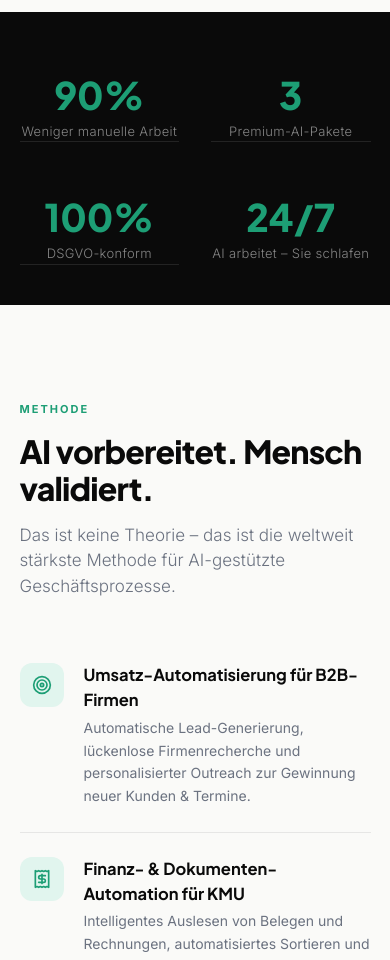
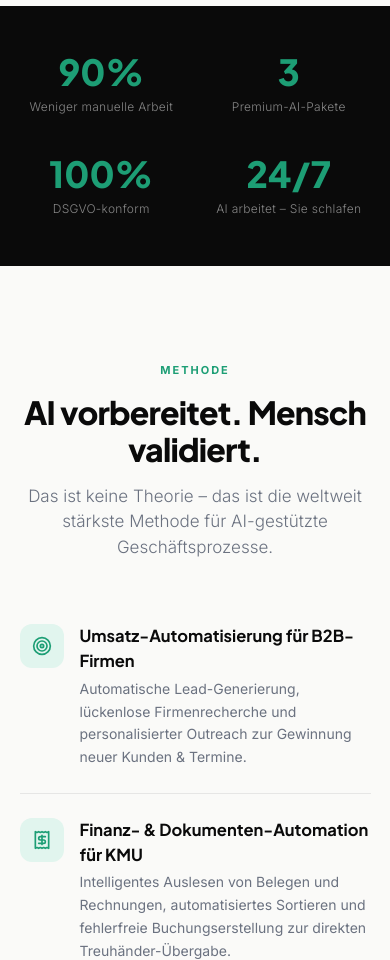
Before and after one commit to syedasgharkazmi/Klar-Solution, a React (Vite) app: page / in a window 390 px wide. Shown: the part 1040-2000 px from the top of the page. Built offline with nearby package versions, Linux system fonts and the light colour scheme.

Commit message:
feat: implement dynamic SEO and update pricing
- Added dynamic meta tag updates to support localized SEO across languages
- Updated pricing configuration in translations to reflect current rates

```diff
--- a/src/App.tsx
+++ b/src/App.tsx
@@ -27,7 +27,7 @@ import {
 } from 'lucide-react';
 import { motion, AnimatePresence } from 'motion/react';
 import Logo from './components/Logo';
-import { translations } from './translations';
+import { translations, seoTranslations } from './translations';
 
 export default function App() {
   const [lang, setLang] = useState<'de' | 'en' | 'zh' | 'es' | 'fr'>('de');
@@ -36,6 +36,48 @@ export default function App() {
   const [isFormOpen, setIsFormOpen] = useState(false);
   const [formType, setFormType] = useState<'demo' | 'question'>('demo');
   const [scrollProgress, setScrollProgress] = useState(0);
+
+  // Dynamic SEO meta-update when language changes
+  useEffect(() => {
+    const seo = seoTranslations[lang] || seoTranslations.de;
+
+    // Update tab title
+    document.title = seo.title;
+
+    // Update standard meta tags
+    const descMeta = document.querySelector('meta[name="description"]');
+    if (descMeta) {
+      descMeta.setAttribute('content', seo.description);
+    }
+
+    const keywordsMeta = document.getElementById('seo-keywords');
+    if (keywordsMeta) {
+      keywordsMeta.setAttribute('content', seo.keywords);
+    }
+
+    // Update Open Graph tags
+    const ogTitle = document.getElementById('og-title');
+    if (ogTitle) {
+      ogTitle.setAttribute('content', seo.title);
+    }
+    const ogDesc = document.getElementById('og-description');
+    if (ogDesc) {
+      ogDesc.setAttribute('content', seo.description);
+    }
+
+    // Update Twitter Card tags
+    const twTitle = document.getElementById('twitter-title');
+    if (twTitle) {
+      twTitle.setAttribute('content', seo.title);
+    }
+    const twDesc = document.getElementById('twitter-description');
+    if (twDesc) {
+      twDesc.setAttribute('content', seo.description);
+    }
+
+    // Update html lang attribute
+    document.documentElement.lang = lang;
+  }, [lang]);
 
   // Track scroll position to update the progress bar at the top of the navbar
   useEffect(() => {
@@ -133,7 +175,7 @@ export default function App() {
         </a>
 
         {/* Desktop Links */}
-        <ul className="hidden md:flex items-center gap-[28px] list-none" id="nav-desktop-links">
+        <ul className="hidden lg:flex items-center gap-[28px] list-none" id="nav-desktop-links">
           <li>
             <a href="#how" className="text-[13px] text-brand-muted hover:text-brand-black font-medium transition-colors font-sans" id="nav-link-how">
               {t.nav.howItWorks}
@@ -367,13 +409,13 @@ export default function App() {
         </div>
 
         {/* HERO VISUAL - DIGITAL CONTROL PANEL */}
-        <div className="lg:col-span-5 bg-brand-card border border-brand-black/8 rounded-2xl p-6.5 shadow-xl shadow-brand-black/5 relative group transition-all" id="hero-visual-card">
+        <div className="lg:col-span-5 bg-brand-card border border-brand-black/8 rounded-2xl p-6 sm:p-8 shadow-xl shadow-brand-black/5 relative group transition-all" id="hero-visual-card">
           <div className="absolute top-4 right-4 flex gap-1.5" id="visual-dots">
             <span className="w-2 h-2 rounded-full bg-red-400" />
             <span className="w-2 h-2 rounded-full bg-yellow-400" />
             <span className="w-2 h-2 rounded-full bg-green-400" />
           </div>
-          <div className="text-[11.5px] font-bold tracking-widest text-brand-muted uppercase mb-4.5 font-sans" id="visual-label">
+          <div className="text-[11.5px] font-bold tracking-widest text-brand-muted uppercase mb-4 font-sans" id="visual-label">
             {t.hero.visualTitle}
           </div>
 
@@ -409,51 +451,51 @@ export default function App() {
               <div className="font-display text-[13.5px] font-bold text-white mb-0.5">{t.hero.all4Packages}</div>
               <div className="text-[10.5px] text-accent font-semibold">{t.hero.youSave}</div>
             </div>
-            <div className="font-display text-[18px] font-extrabold text-accent">CHF 490</div>
+            <div className="font-display text-[18px] font-extrabold text-accent">CHF 710</div>
           </div>
         </div>
       </section>
 
       {/* STATS STRIP */}
-      <section className="bg-brand-black text-brand-white py-10 px-[5%]" id="stats">
-        <div className="max-w-[1240px] mx-auto grid grid-cols-2 md:grid-cols-4 gap-8 divide-y md:divide-y-0 md:divide-x divide-white/10" id="stats-grid">
-          <div className="text-center pt-6 md:pt-0" id="stat-1">
-            <div className="font-display text-[38px] sm:text-[44px] font-extrabold text-accent leading-none mb-2">{t.stats.lessWork}</div>
-            <div className="text-[13px] text-white/50 font-sans font-light tracking-wide">{t.stats.lessWorkLabel}</div>
+      <section className="bg-brand-black text-brand-white py-12 px-[5%]" id="stats">
+        <div className="max-w-[1240px] mx-auto grid grid-cols-2 lg:grid-cols-4 gap-y-10 gap-x-6" id="stats-grid">
+          <div className="text-center" id="stat-1">
+            <div className="font-display text-[36px] sm:text-[44px] font-extrabold text-accent leading-none mb-2">{t.stats.lessWork}</div>
+            <div className="text-[12px] sm:text-[13px] text-white/50 font-sans font-light tracking-wide max-w-[180px] mx-auto">{t.stats.lessWorkLabel}</div>
           </div>
-          <div className="text-center pt-6 md:pt-0" id="stat-2">
-            <div className="font-display text-[38px] sm:text-[44px] font-extrabold text-accent leading-none mb-2">{t.stats.packagesCount}</div>
-            <div className="text-[13px] text-white/50 font-sans font-light tracking-wide">{t.stats.packagesCountLabel}</div>
+          <div className="text-center" id="stat-2">
+            <div className="font-display text-[36px] sm:text-[44px] font-extrabold text-accent leading-none mb-2">{t.stats.packagesCount}</div>
+            <div className="text-[12px] sm:text-[13px] text-white/50 font-sans font-light tracking-wide max-w-[180px] mx-auto">{t.stats.packagesCountLabel}</div>
           </div>
-          <div className="text-center pt-6 md:pt-0" id="stat-3">
-            <div className="font-display text-[38px] sm:text-[44px] font-extrabold text-accent leading-none mb-2">{t.stats.compliant}</div>
-            <div className="text-[13px] text-white/50 font-sans font-light tracking-wide">{t.stats.compliantLabel}</div>
+          <div className="text-center" id="stat-3">
+            <div className="font-display text-[36px] sm:text-[44px] font-extrabold text-accent leading-none mb-2">{t.stats.compliant}</div>
+            <div className="text-[12px] sm:text-[13px] text-white/50 font-sans font-light tracking-wide max-w-[180px] mx-auto">{t.stats.compliantLabel}</div>
           </div>
-          <div className="text-center pt-6 md:pt-0" id="stat-4">
-            <div className="font-display text-[38px] sm:text-[44px] font-extrabold text-accent leading-none mb-2">{t.stats.uptime}</div>
-            <div className="text-[13px] text-white/50 font-sans font-light tracking-wide">{t.stats.uptimeLabel}</div>
+          <div className="text-center" id="stat-4">
+            <div className="font-display text-[36px] sm:text-[44px] font-extrabold text-accent leading-none mb-2">{t.stats.uptime}</div>
+            <div className="text-[12px] sm:text-[13px] text-white/50 font-sans font-light tracking-wide max-w-[180px] mx-auto">{t.stats.uptimeLabel}</div>
           </div>
         </div>
       </section>
 
       {/* METHOD SECTION (HOW IT WORKS) */}
       <section className="px-[5%] py-24 max-w-[1200px] mx-auto scroll-mt-20" id="how">
-        <div className="text-accent text-[11px] font-bold tracking-[2px] uppercase mb-4 font-sans" id="how-tag">
+        <div className="text-accent text-[11px] font-bold tracking-[2px] uppercase mb-4 font-sans text-center lg:text-left" id="how-tag">
           {t.method.tag}
         </div>
-        <h2 className="font-display text-[32px] md:text-[42px] font-extrabold tracking-tight leading-[1.15] mb-4" id="how-heading">
+        <h2 className="font-display text-[32px] md:text-[42px] font-extrabold tracking-tight leading-[1.15] mb-4 text-center lg:text-left max-w-[700px] mx-auto lg:mx-0" id="how-heading">
           {t.method.title}
         </h2>
-        <p className="text-[17px] text-brand-muted font-light max-w-[580px] mb-16 font-sans" id="how-lead">
+        <p className="text-[17px] text-brand-muted font-light max-w-[580px] mb-16 font-sans text-center lg:text-left mx-auto lg:mx-0" id="how-lead">
           {t.method.lead}
         </p>
 
         <div className="grid grid-cols-1 lg:grid-cols-12 gap-12 lg:gap-20" id="how-grid">
           {/* Left Flow Column */}
-          <div className="lg:col-span-7 flex flex-col divide-y divide-brand-black/8" id="how-flow-steps">
+          <div className="lg:col-span-7 flex flex-col divide-y divide-brand-black/8 lg:self-start" id="how-flow-steps">
 
             {/* Step 1 */}
-            <div className="flex gap-5 py-6 first:pt-0 last:pb-0" id="flow-step-1">
+            <div className="flex items-start text-left gap-4 sm:gap-5 py-6 first:pt-0 last:pb-0" id="flow-step-1">
               <div className="w-11 h-11 rounded-xl bg-accent-light shrink-0 flex items-center justify-center text-accent">
                 <Target size={20} />
               </div>
@@ -470,7 +512,7 @@ export default function App() {
             </div>
 
             {/* Step 2 */}
-            <div className="flex gap-5 py-6 last:pb-0" id="flow-step-2">
+            <div className="flex items-start text-left gap-4 sm:gap-5 py-6 last:pb-0" id="flow-step-2">
               <div className="w-11 h-11 rounded-xl bg-accent-light shrink-0 flex items-center justify-center text-accent">
                 <Receipt size={20} />
               </div>
@@ -485,8 +527,9 @@ export default function App() {
                 </p>
               </div>
             </div>
-                   {/* Step 3 */}
-            <div className="flex gap-5 py-6 last:pb-0" id="flow-step-3">
+
+            {/* Step 3 */}
+            <div className="flex items-start text-left gap-4 sm:gap-5 py-6 last:pb-0" id="flow-step-3">
               <div className="w-11 h-11 rounded-xl bg-accent-light shrink-0 flex items-center justify-center text-accent">
                 <BarChart3 size={20} />
               </div>
@@ -559,13 +602,13 @@ export default function App() {
 
           {/* Pricing Grid */}
           <div className="grid grid-cols-1 md:grid-cols-2 lg:grid-cols-3 gap-6 mb-12" id="packages-grid">
-            {pkgs.map((pkg) => {
+            {pkgs.map((pkg, index) => {
               const IconComp = pkg.icon;
               const isHighlighted = highlightedCardId === pkg.id;
               return (
                 <div
                   key={pkg.id}
-                  className={`bg-brand-card border rounded-2xl p-7 flex flex-col justify-between transition-all duration-300 relative hover:shadow-xl hover:-translate-y-1 ${isHighlighted ? 'ring-4 ring-accent shadow-2xl border-accent scale-[1.02]' : 'border-brand-black/8'}`}
+                  className={`bg-brand-card border rounded-2xl p-7 flex flex-col justify-between transition-all duration-300 relative hover:shadow-xl hover:-translate-y-1 ${isHighlighted ? 'ring-4 ring-accent shadow-2xl border-accent scale-[1.02]' : 'border-brand-black/8'} ${index === 2 ? 'md:col-span-2 md:max-w-md md:mx-auto lg:col-span-1 lg:max-w-none w-full' : ''}`}
                   id={pkg.id}
                 >
                   <div>
@@ -629,7 +672,7 @@ export default function App() {
 
               <div className="flex items-baseline gap-1.5 mb-1" id="bundle-price-row">
                 <span className="text-[18px] text-white/50">CHF</span>
-                <span className="font-display text-[48px] sm:text-[56px] font-extrabold text-accent leading-none">490</span>
+                <span className="font-display text-[48px] sm:text-[56px] font-extrabold text-accent leading-none">710</span>
               </div>
               <div className="text-[13px] text-white/40 mb-8 font-sans">
                 {t.packs.insteadOf}
@@ -970,7 +1013,7 @@ export default function App() {
                           <option value={t.p1.name}>{t.p1.name} (CHF {t.p1.price}/mo)</option>
                           <option value={t.p2.name}>{t.p2.name} (CHF {t.p2.price}/mo)</option>
                           <option value={t.p3.name}>{t.p3.name} (CHF {t.p3.price}/mo)</option>
-                          <option value="Bundle - All 3 AI packages">All 3 Packages Bundle (CHF 490/mo)</option>
+                          <option value="Bundle - All 3 AI packages">All 3 Packages Bundle (CHF 710/mo)</option>
                         </select>
                         <ChevronDown className="absolute right-4 top-1/2 -translate-y-1/2 text-brand-muted pointer-events-none" size={16} />
                       </div>
--- a/src/translations.ts
+++ b/src/translations.ts
@@ -175,7 +175,7 @@ export const translations: Record<string, LanguageContent> = {
       startNow: "Jetzt starten",
       bestOffer: "BESTES ANGEBOT",
       bundleSave: "✓ Sie sparen CHF 87 pro Monat",
-      insteadOf: "/ Monat statt CHF 577",
+      insteadOf: "/ Monat statt CHF 797",
       bundleRequest: "Bundle anfragen",
       serviceAccount: "Dedizierter Account Manager",
       uptime: "SLA & 99,9% Uptime",
@@ -337,7 +337,7 @@ export const translations: Record<string, LanguageContent> = {
       startNow: "Get started",
       bestOffer: "BEST DEAL",
       bundleSave: "✓ You save CHF 87 per month",
-      insteadOf: "/ month instead of CHF 577",
+      insteadOf: "/ month instead of CHF 797",
       bundleRequest: "Request Bundle",
       serviceAccount: "Dedicated Account Manager",
       uptime: "SLA & 99.9% Uptime",
@@ -499,7 +499,7 @@ export const translations: Record<string, LanguageContent> = {
       startNow: "立即开启",
       bestOffer: "最强推荐套件",
       bundleSave: "✓ 尊享高级优惠立减 CHF 87 / 月",
-      insteadOf: "/ 月 (原价 CHF 577)",
+      insteadOf: "/ 月 (原价 CHF 797)",
       bundleRequest: "咨询全能套件",
       serviceAccount: "尊享 VIP 客户成功经理",
       uptime: "卓越 SLA 与 99.9% 稳定在线",
@@ -661,7 +661,7 @@ export const translations: Record<string, LanguageContent> = {
       startNow: "Iniciar ahora",
       bestOffer: "MEJOR OFERTA",
       bundleSave: "✓ Ahorra CHF 87 al mes",
-      insteadOf: "/ mes en vez de CHF 577",
+      insteadOf: "/ mes en vez de CHF 797",
       bundleRequest: "Reservar Bundle",
       serviceAccount: "Gerente de cuentas dedicado",
       uptime: "SLA y disponibilidad del 99,9%",
@@ -823,7 +823,7 @@ export const translations: Record<string, LanguageContent> = {
       startNow: "Démarrer",
       bestOffer: "MEILLEURE OFFRE",
       bundleSave: "✓ Économisez CHF 87 par mois",
-      insteadOf: "/ mois au lieu de CHF 577",
+      insteadOf: "/ mois au lieu de CHF 797",
       bundleRequest: "Réserver le Bundle",
       serviceAccount: "Gestionnaire de compte attitré",
       uptime: "SLA et disponibilité de 99,9%",
@@ -935,3 +935,31 @@ export const translations: Record<string, LanguageContent> = {
     }
   }
 };
+
+export const seoTranslations = {
+  de: {
+    title: "klar solution | Premium AI-Automation & Prozessoptimierung",
+    description: "Sparen Sie bis zu 90% manuelle Arbeit mit DSGVO-konformer AI-Automation für B2B-Sales, Finanzen & Dokumenten-Verarbeitung sowie BI-Intelligence in der Schweiz.",
+    keywords: "AI Automation, DSGVO, B2B Lead Generierung, Finanz Automation, Belege auslesen, Business Intelligence Schweiz, Human-in-the-Loop, Prozessoptimierung"
+  },
+  en: {
+    title: "klar solution | Premium AI Automation & Process Optimization",
+    description: "Save up to 90% manual work with DSGVO/GDPR-compliant AI Automation for B2B Sales, Finance Document processing, and Business Intelligence.",
+    keywords: "AI Automation, GDPR, B2B lead generation, finance automation, invoice scanning, BI, business intelligence, Swiss AI, human-in-the-loop, process optimization"
+  },
+  zh: {
+    title: "klar solution | 高级AI自动化和业务流程优化专家",
+    description: "通过符合 DSGVO/GDPR 的 AI 自动化技术在 B2B 销售、财务文件处理和商业智能上节省高达 90% 的人工工作量 (Human-in-the-Loop)。",
+    keywords: "AI自动化, 德语区DSGVO, B2B线索生成, 财务自动化, 发票识别, 商业智能BI, 瑞士人工智能, 人机协同, 流程优化"
+  },
+  es: {
+    title: "klar solution | Automatización Premium con IA y Optimización de Procesos",
+    description: "Ahorre hasta un 90% de trabajo manual con automatización de IA que cumple con DSGVO/GDPR para ventas B2B, procesamiento de documentos financieros e inteligencia empresarial.",
+    keywords: "automatización de IA, DSGVO, generación de leads B2B, automatización financiera, escaneo de facturas, inteligencia empresarial, IA suiza, flujo humano, optimización de procesos"
+  },
+  fr: {
+    title: "klar solution | Automatisation IA Premium et Optimisation des Processus",
+    description: "Économisez jusqu'à 90% de travail manuel grâce à l'automatisation de l'IA conforme au RGPD/DSGVO pour les ventes B2B, le traitement des documents financiers et la Business Intelligence.",
+    keywords: "automatisation IA, RGPD, génération de leads B2B, automatisation financière, facturation IA, business intelligence, IA Suisse, validation humaine, optimisation des processus"
+  }
+};
```
Also changed, not shown: index.html (+23 -1 lines).
